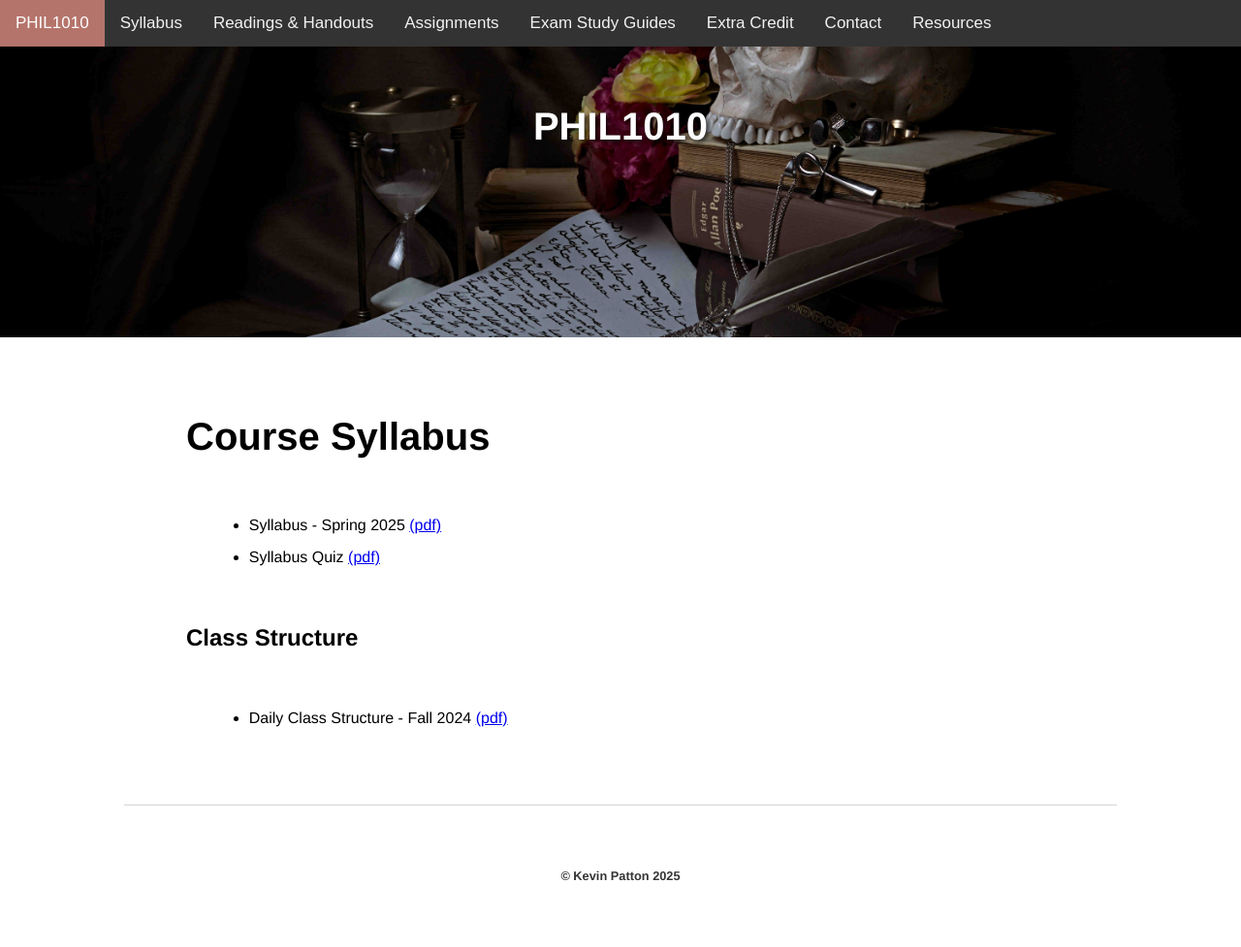
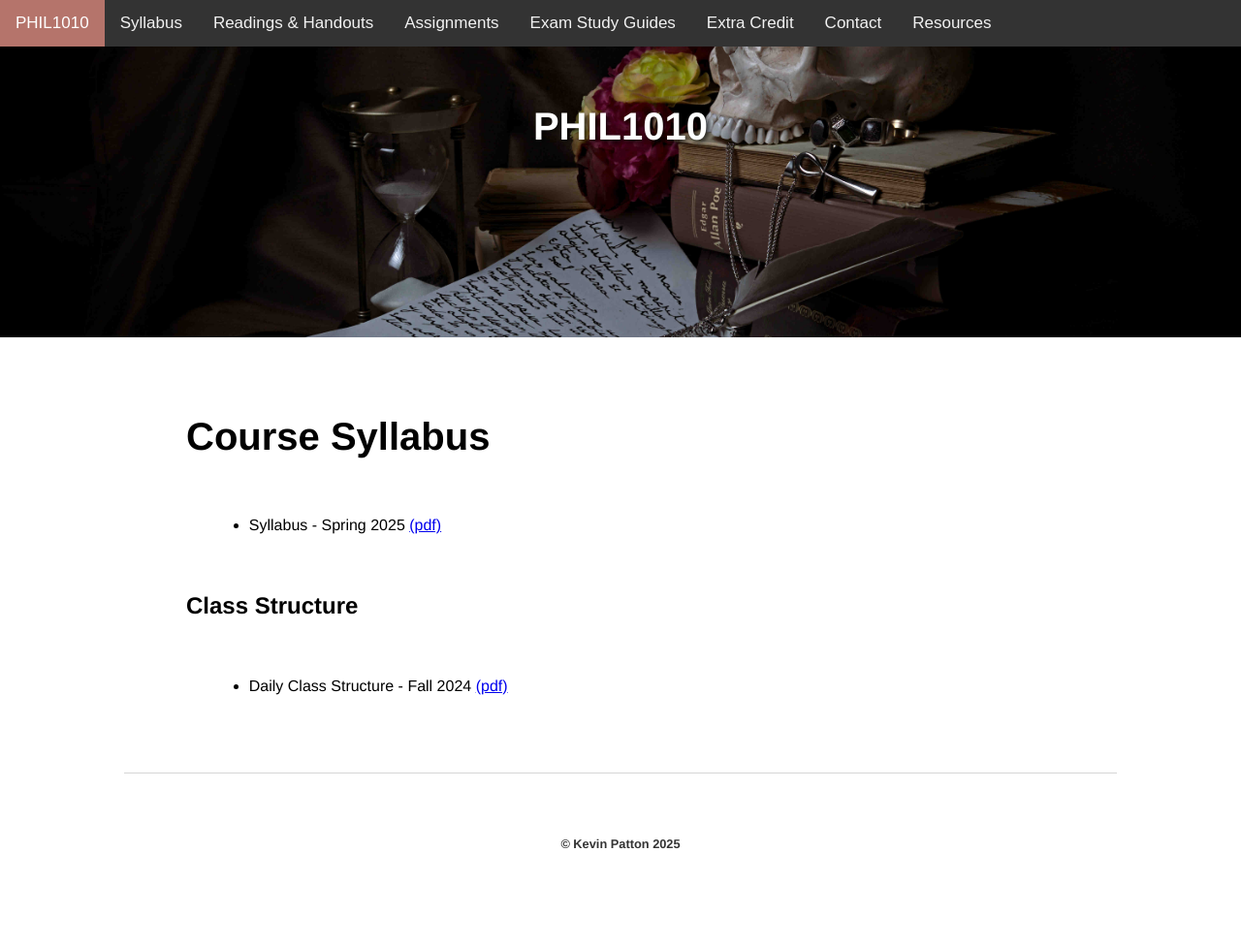
Before and after one commit to kevinjpatton/kevinjpatton.github.io, a Jekyll site: the page built from teaching/phil_1010/syllabus/index.html, in a window 1280 px wide. Shown: the whole page at 97% size. Built offline with Jekyll 4.4.1, drawn with Linux system fonts in a browser that asks for light colours; Markdown is read by kramdown in place of the engine named in the settings; after the commit the page ends 944 px from its top, so only the background shows below that.

Commit message:
Update index.html

```diff
--- a/teaching/phil_1010/syllabus/index.html
+++ b/teaching/phil_1010/syllabus/index.html
@@ -4,7 +4,6 @@ title: PHIL1010 - Syllabus
 ---
 <h1>Course Syllabus</h1><ul class="standard-list">
 <li>Syllabus - Spring 2025 <a href="/teaching/phil_1010/syllabus/Syllabus_PHIL1010_Spring2025.pdf" target="_blank">(pdf)</a></li>
-<li>Syllabus Quiz <a href="/teaching/phil_1010/syllabus/PHIL1010 - Syllabus Quiz.pdf" target="_blank">(pdf)</a></li>
 </ul>
 <h2>Class Structure</h2><ul class="standard-list">
 <li>Daily Class Structure - Fall 2024 <a href="/teaching/commonresources/Handout - 1000_2000 Class Structure.pdf" target="_blank">(pdf)</a></li>
```
